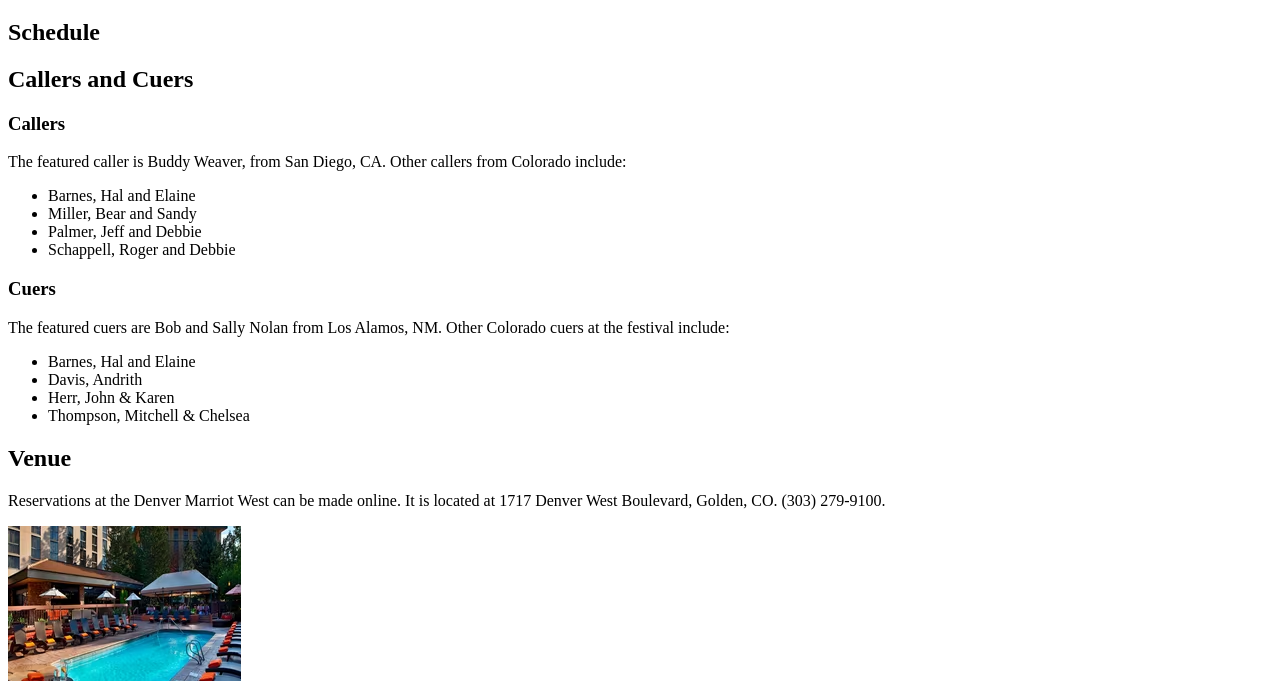
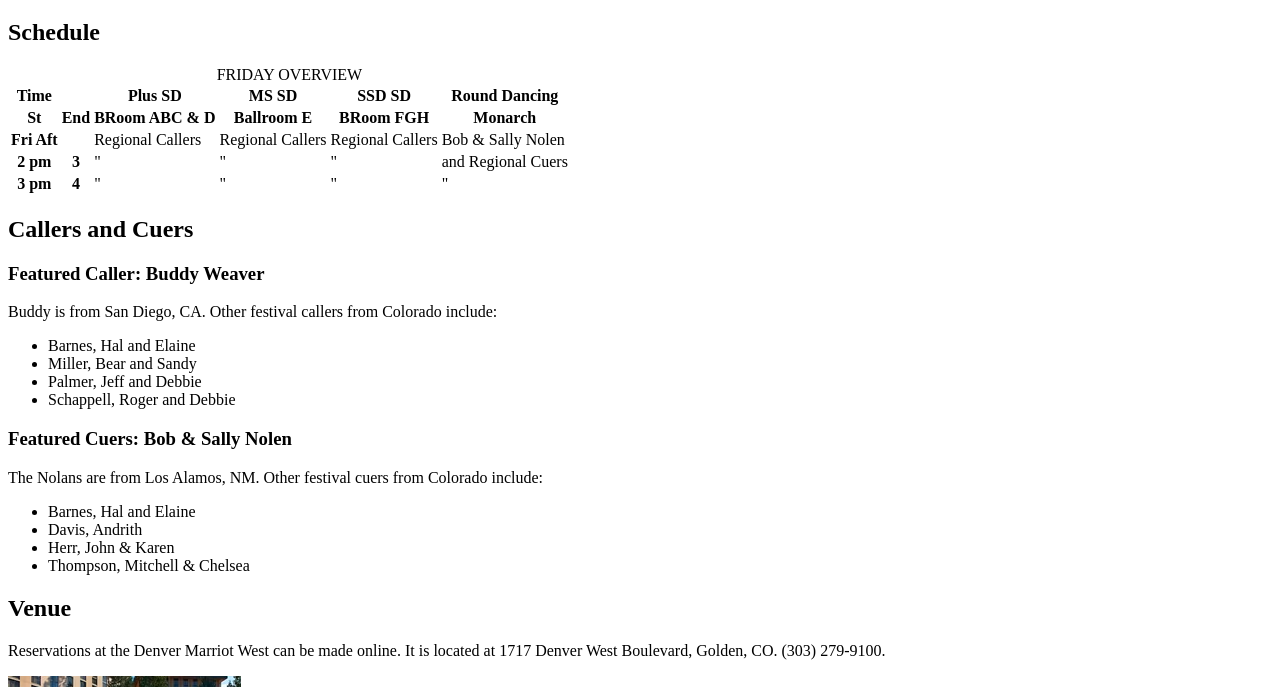
Before and after one commit to bshauck/sd-festival, a plain HTML site: page index.html in a window 1280 px wide. Shown: the part 113-800 px from the top of the page. Drawn offline with Linux system fonts and the light colour scheme.

Commit message:
Additional index updates

```diff
--- a/index.html
+++ b/index.html
@@ -18,21 +18,63 @@
       <h1>67th Colorado Square and Round Dance Festival</h1>
 
       <h2>Schedule</h2>
+      <table>
+        <caption>FRIDAY OVERVIEW</caption>
+        <tr>
+            <th scope="col">Time</th>
+            <th scope="col"></th>
+            <th scope="col">Plus SD</th>
+            <th scope="col">MS SD</th>
+            <th scope="col">SSD SD</th>
+            <th scope="col">Round Dancing</th>
+        </tr>
+        <tr>
+            <th scope="col">St</th>
+            <th scope="col">End</th>
+            <th scope="col">BRoom ABC & D</th>
+            <th scope="col">Ballroom E</th>
+            <th scope="col">BRoom FGH</th>
+            <th scope="col">Monarch</th>
+        </tr>
+        <tr>
+            <th scope="row">Fri Aft</th>
+            <th scope="row"></th>
+            <td>Regional Callers</td>
+            <td>Regional Callers</td>
+            <td>Regional Callers</td>
+            <td>Bob & Sally Nolen</td>
+        </tr>
+        <tr>
+            <th scope="row">2 pm</th>
+            <th scope="row">3</th>
+            <td>"</td>
+            <td>"</td>
+            <td>"</td>
+            <td> and Regional Cuers</td>
+        </tr>
+        <tr>
+            <th scope="row">3 pm</th>
+            <th scope="row">4</th>
+            <td>"</td>
+            <td>"</td>
+            <td>"</td>
+            <td>"</td>
+        </tr>
+      </table>
 
       <h2>Callers and Cuers</h2>
-      <h3>Callers</h3>
-      <p> The featured caller is Buddy Weaver,
-        from San Diego, CA. Other callers from Colorado
-        include: </p>
+      <h3>Featured Caller: Buddy Weaver</h3>
+      <p>Buddy is from San Diego, CA. Other festival callers
+        from Colorado include: </p>
         <ul>
             <li>Barnes, Hal and Elaine</li>
             <li>Miller, Bear and Sandy</li>
             <li>Palmer, Jeff and Debbie</li>
             <li>Schappell, Roger and Debbie</li>
         </ul>
- <h3>Cuers</h3>
- <p> The featured cuers are Bob and Sally Nolan from
-    Los Alamos, NM. Other Colorado cuers at the festival include:
+ <h3>Featured Cuers: Bob & Sally Nolen</h3>
+ <p>The Nolans are from Los Alamos, NM.
+    Other festival cuers from Colorado include:
 </p>
 <ul>
     <li>Barnes, Hal and Elaine</li>
```
